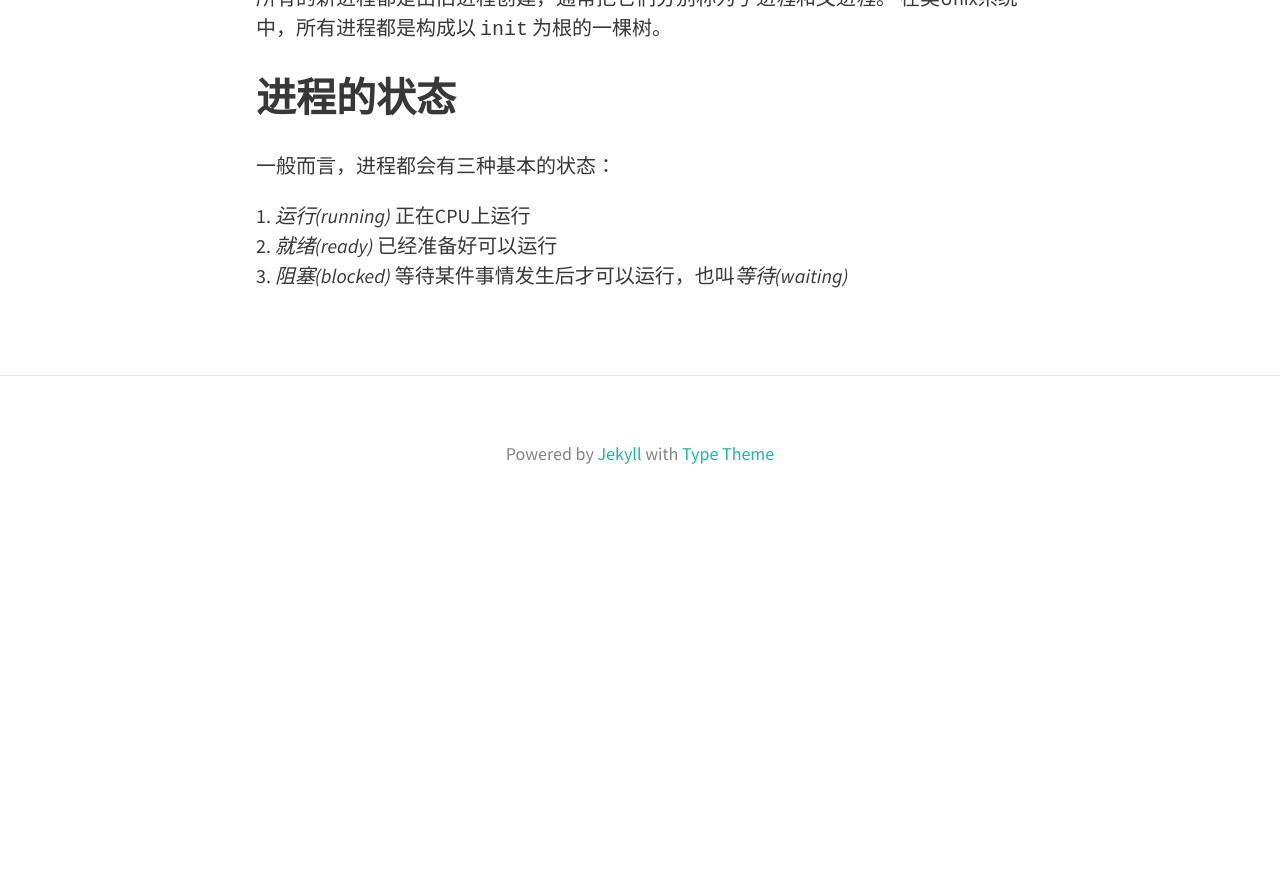
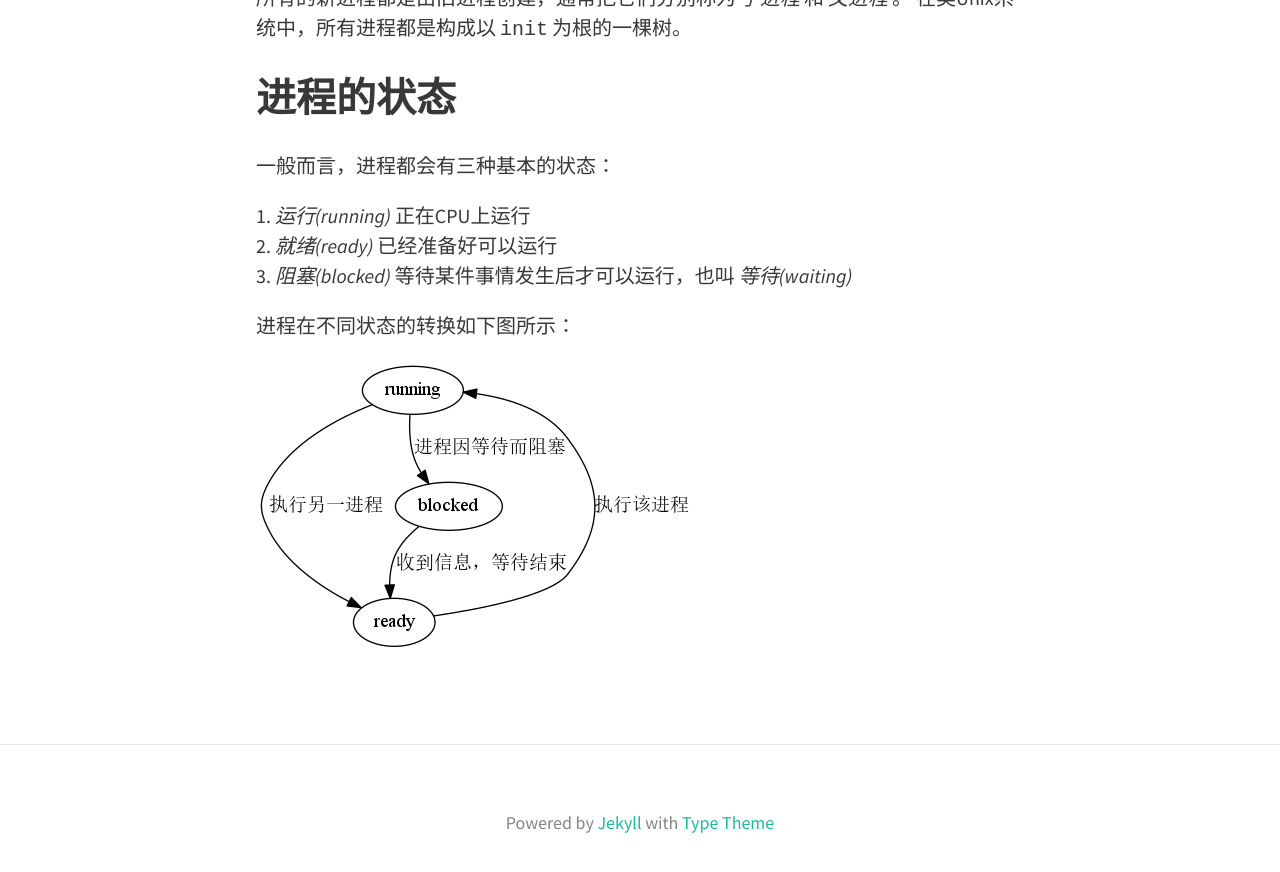
Before and after one commit to keeword/keeword.github.com, a Jekyll site: the page built from _posts/2015-04-12-operation-system-process-and-thread.md, in a window 1280 px wide and 900 px high, scrolled down 1264 px. Shown: the top 872 px of the window. Built offline with Jekyll 4.4.1, drawn with Linux system fonts in a browser that asks for light colours; nearby versions of some CDN libraries; before the commit the page ends 1795 px from its top, so only the background shows below that.

Commit message:
update os note

```diff
--- a/_posts/2015-04-12-operation-system-process-and-thread.md
+++ b/_posts/2015-04-12-operation-system-process-and-thread.md
@@ -7,18 +7,18 @@ tags: [os, process, thread]
 
 # 进程
 
-*进程(process)*是程序在系统中的一个运行实例。
+*进程(process)* 是程序在系统中的一个运行实例。
 
 ## 进程的创建
 
 有四种原因会导致进程的创建：
 
 1. 系统初始化
-2. 某进程通过*系统调用(system call)*创建子进程
+2. 某进程通过 *系统调用(system call)* 创建子进程
 3. 用户创建新进程
 4. 一个批处理作业的初始化
 
-实质上，新进程都是由已有进程通过*系统调用*而创建的。
+实质上，新进程都是由已有进程通过 *系统调用* 而创建的。
 
 ## 进程的结束
 
@@ -36,7 +36,7 @@ tags: [os, process, thread]
 
 ## 进程的层次
 
-所有的新进程都是由旧进程创建，通常把它们分别称为*子进程*和*父进程*。
+所有的新进程都是由旧进程创建，通常把它们分别称为 *子进程* 和 *父进程* 。
 在类Unix系统中，所有进程都是构成以 `init` 为根的一棵树。
 
 ## 进程的状态
@@ -45,4 +45,8 @@ tags: [os, process, thread]
 
 1. *运行(running)*  正在CPU上运行
 2. *就绪(ready)*    已经准备好可以运行
-3. *阻塞(blocked)*  等待某件事情发生后才可以运行，也叫*等待(waiting)*
+3. *阻塞(blocked)*  等待某件事情发生后才可以运行，也叫 *等待(waiting)*
+
+进程在不同状态的转换如下图所示：
+
+![进程状态转换图](/img/process.png)
```
Also changed, not shown: img/process.png (added).
